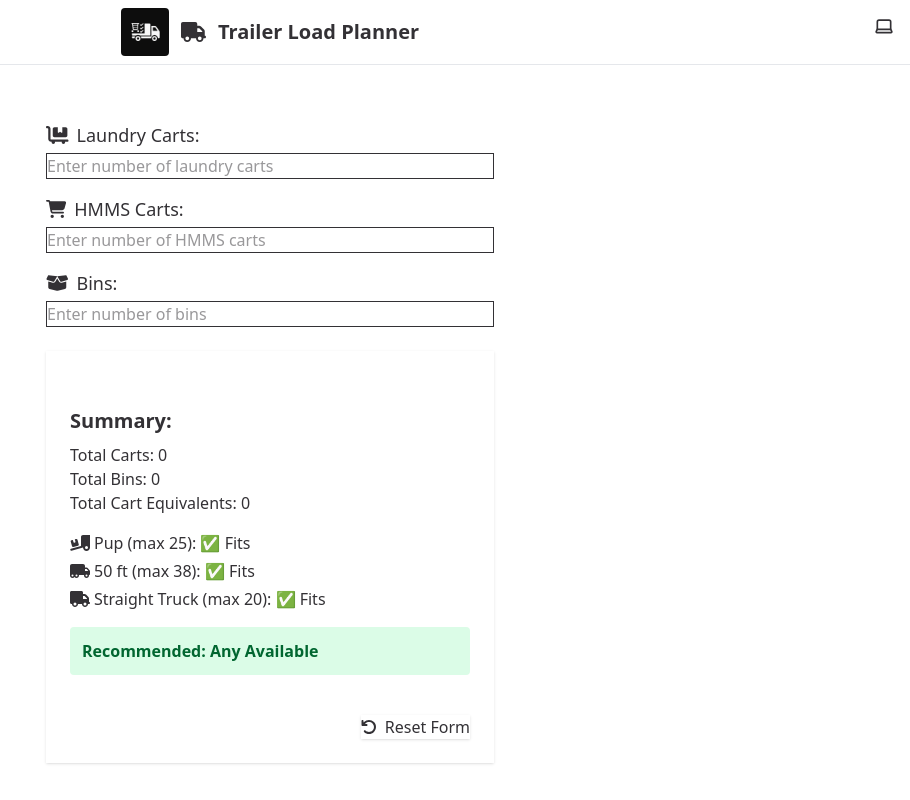
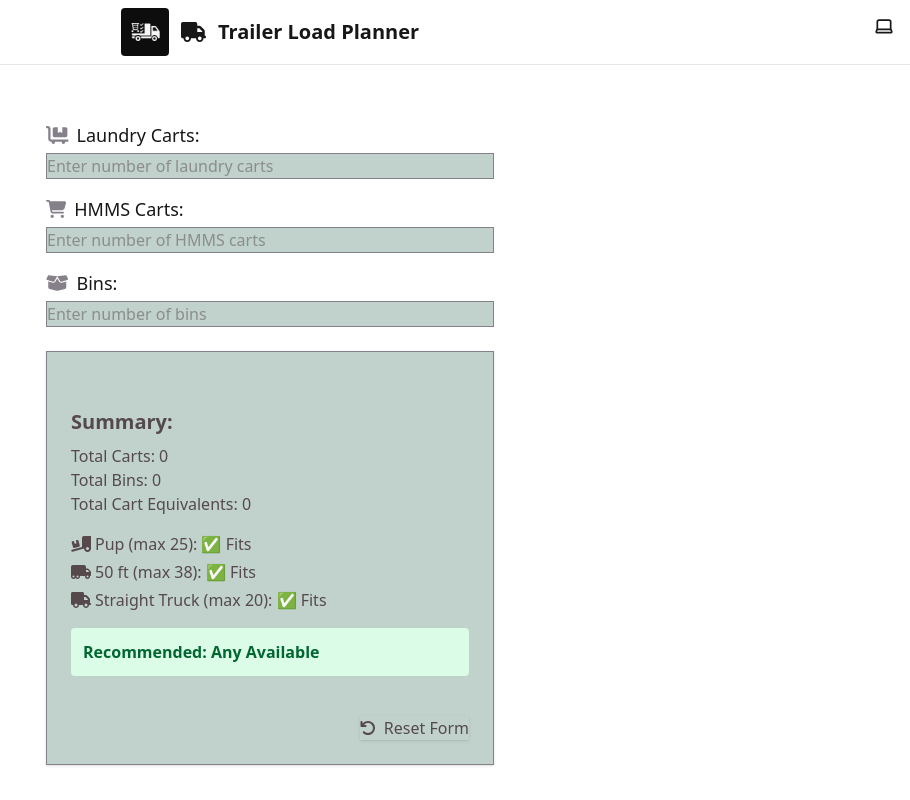
Before and after one commit to RW2023/loader, a Next.js app: page / in a window 1280 px wide. Shown: the top 800 px of the page, without its empty margins (370-1280 px from the left). Built offline with nearby package versions, Linux system fonts and the light colour scheme.

Commit message:
feat: enhance LoadInputForm and page styles for improved theming and UX

```diff
--- a/src/app/components/LoadInputForm.tsx
+++ b/src/app/components/LoadInputForm.tsx
@@ -21,10 +21,10 @@ export default function LoadInputForm({
     setBins,
 }: LoadInputFormProps) {
     return (
-        <form className="w-full max-w-md space-y-4">
+        <form className="w-full max-w-md space-y-4 bg-[var(--color-background)] text-[var(--color-foreground)]">
             <div>
                 <label className="block text-lg font-medium mb-1">
-                    <FontAwesomeIcon icon={faCartFlatbed} className="mr-2 text-primary" />
+                    <FontAwesomeIcon icon={faCartFlatbed} className="mr-2 text-[var(--taupe-gray)]" />
                     Laundry Carts:
                 </label>
                 <input
@@ -32,14 +32,14 @@ export default function LoadInputForm({
                     min="0"
                     value={laundryCarts === 0 ? '' : laundryCarts}
                     onChange={(e) => setLaundryCarts(Number(e.target.value) || 0)}
-                    className="input input-bordered border border-base-content w-full"
+                    className="input input-bordered w-full bg-[var(--ash-gray)] text-[var(--wenge)] dark:bg-[var(--wenge)] dark:text-[var(--ash-gray)] border border-[var(--taupe-gray)]"
                     placeholder="Enter number of laundry carts"
                 />
             </div>
 
             <div>
                 <label className="block text-lg font-medium mb-1">
-                    <FontAwesomeIcon icon={faCartShopping} className="mr-2 text-primary" />
+                    <FontAwesomeIcon icon={faCartShopping} className="mr-2 text-[var(--taupe-gray)]" />
                     HMMS Carts:
                 </label>
                 <input
@@ -47,14 +47,14 @@ export default function LoadInputForm({
                     min="0"
                     value={hmmsCarts === 0 ? '' : hmmsCarts}
                     onChange={(e) => setHmmsCarts(Number(e.target.value) || 0)}
-                    className="input input-bordered border border-base-content w-full"
+                    className="input input-bordered w-full bg-[var(--ash-gray)] text-[var(--wenge)] dark:bg-[var(--wenge)] dark:text-[var(--ash-gray)] border border-[var(--taupe-gray)]"
                     placeholder="Enter number of HMMS carts"
                 />
             </div>
 
             <div>
                 <label className="block text-lg font-medium mb-1">
-                    <FontAwesomeIcon icon={faBoxOpen} className="mr-2 text-primary" />
+                    <FontAwesomeIcon icon={faBoxOpen} className="mr-2 text-[var(--taupe-gray)]" />
                     Bins:
                 </label>
                 <input
@@ -62,7 +62,7 @@ export default function LoadInputForm({
                     min="0"
                     value={bins === 0 ? '' : bins}
                     onChange={(e) => setBins(Number(e.target.value) || 0)}
-                    className="input input-bordered border border-base-content w-full"
+                    className="input input-bordered w-full bg-[var(--ash-gray)] text-[var(--wenge)] dark:bg-[var(--wenge)] dark:text-[var(--ash-gray)] border border-[var(--taupe-gray)]"
                     placeholder="Enter number of bins"
                 />
             </div>
--- a/src/app/globals.css
+++ b/src/app/globals.css
@@ -1,9 +1,9 @@
 @import "tailwindcss";
 
-:root {
-  --color-background: hsl(0, 0%, 100%);
-  --color-foreground: hsl(273, 4%, 20%);
-
+:root,
+[data-theme='light'] {
+  --color-background: #ffffff;
+  --color-foreground: #171717;
   --ash-gray: hsl(159, 16%, 79%);
   --ash-gray-2: hsl(184, 12%, 72%);
   --cadet-gray: hsl(210, 5%, 64%);
@@ -11,10 +11,9 @@
   --wenge: hsl(346, 8%, 31%);
 }
 
-[data-theme="customdark"] {
-  --color-background: hsl(0, 0%, 5%);
-  --color-foreground: hsl(0, 0%, 95%);
-
+[data-theme='dark'] {
+  --color-background: #0a0a0a;
+  --color-foreground: #ededed;
   --ash-gray: hsl(159, 16%, 79%);
   --ash-gray-2: hsl(184, 12%, 72%);
   --cadet-gray: hsl(210, 5%, 64%);
@@ -22,12 +21,12 @@
   --wenge: hsl(346, 8%, 31%);
 }
 
+html {
+  scroll-behavior: smooth;
+}
+
 body {
   background-color: var(--color-background);
   color: var(--color-foreground);
   font-family: var(--font-sans);
 }
-
-html {
-  scroll-behavior: smooth;
-}
--- a/src/app/layout.tsx
+++ b/src/app/layout.tsx
@@ -60,11 +60,11 @@ export default function RootLayout({
   children: React.ReactNode;
 }>) {
   return (
-    <html lang="en" suppressHydrationWarning>
+    <html lang="en" data-theme className="bg-[var(--color-background)] text-[var(--color-foreground)]" suppressHydrationWarning>
       <body
-        className={`${geistSans.variable} ${geistMono.variable} antialiased bg-[color:var(--color-background)] text-[color:var(--color-foreground)]`}
+        className={`${geistSans.variable} ${geistMono.variable} antialiased`}
       >
-        <ThemeProvider attribute="class" defaultTheme="system" enableSystem>
+        <ThemeProvider attribute="data-theme" defaultTheme="system" enableSystem>
           <div className="min-h-screen flex flex-col">
             <Header />
             <div className="absolute top-2 right-2">
--- a/src/app/page.tsx
+++ b/src/app/page.tsx
@@ -29,7 +29,7 @@ export default function Home() {
   const recommendation = getRecommendation(fitsIn);
 
   return (
-    <div className="flex flex-col items-center justify-start min-h-screen py-8 px-4 space-y-6">
+    <div className="flex flex-col items-center justify-start min-h-screen py-8 px-4 space-y-6 bg-[var(--color-background)] text-[var(--color-foreground)]">
       <div className="w-full max-w-md">
         <LoadInputForm
           laundryCarts={laundryCarts}
@@ -41,7 +41,7 @@ export default function Home() {
         />
       </div>
 
-      <div className="card w-full max-w-md bg-base-100 shadow p-6 space-y-4">
+      <div className="card w-full max-w-md shadow p-6 space-y-4 border border-[var(--taupe-gray)] bg-[var(--ash-gray)] text-[var(--wenge)] dark:bg-[var(--wenge)] dark:text-[var(--ash-gray)]">
         <LoadSummary
           totalCarts={totalCarts}
           bins={bins}
```
